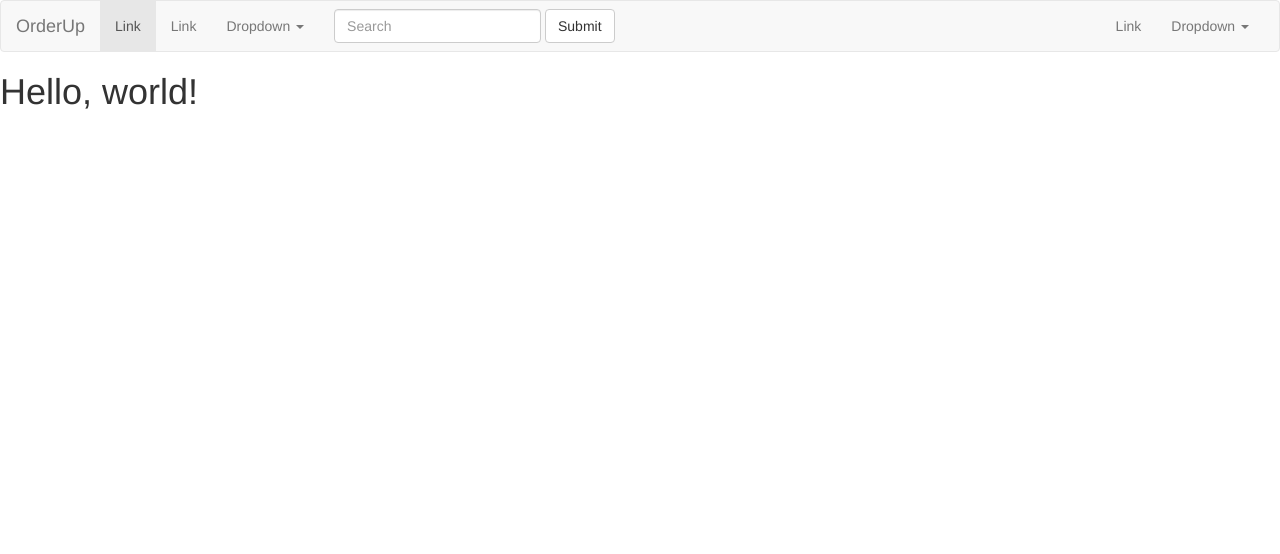
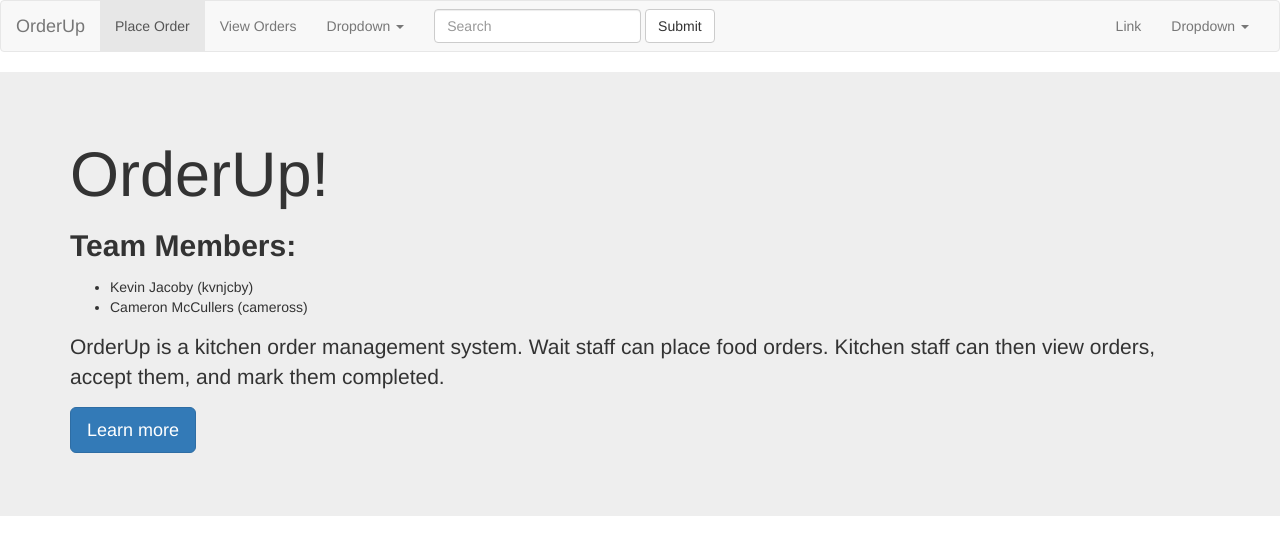
Before and after one commit to kvnjcby/orderup, a website: page index.html in a window 1280 px wide. Drawn offline with nearby package versions, Linux system fonts and the light colour scheme.

Commit message:
Info box

```diff
--- a/index.html
+++ b/index.html
@@ -34,8 +34,8 @@
         <!-- Collect the nav links, forms, and other content for toggling -->
         <div class="collapse navbar-collapse" id="bs-example-navbar-collapse-1">
           <ul class="nav navbar-nav">
-            <li class="active"><a href="#">Link <span class="sr-only">(current)</span></a></li>
-            <li><a href="#">Link</a></li>
+            <li class="active"><a href="#">Place Order <span class="sr-only">(current)</span></a></li>
+            <li><a href="#">View Orders</a></li>
             <li class="dropdown">
               <a href="#" class="dropdown-toggle" data-toggle="dropdown" role="button" aria-haspopup="true" aria-expanded="false">Dropdown <span class="caret"></span></a>
               <ul class="dropdown-menu">
@@ -72,7 +72,22 @@
       </div><!-- /.container-fluid -->
     </nav>
 
-    <h1>Hello, world!</h1>
+    <div class="jumbotron">
+      <div class="container">
+        <h1>OrderUp!</h1>
+        <h2><strong>Team Members:</strong></h2>
+        <p>
+          <ul>
+            <li>Kevin Jacoby (kvnjcby)</li>
+            <li>Cameron McCullers (cameross)</li>
+          </ul>
+        </p>
+        <p>
+          OrderUp is a kitchen order management system. Wait staff can place food orders. Kitchen staff can then view orders, accept them, and mark them completed.
+        </p>
+        <p><a class="btn btn-primary btn-lg" href="#" role="button">Learn more</a></p>
+      </div>
+    </div>
 
     <!-- jQuery (necessary for Bootstrap's JavaScript plugins) -->
     <script src="bower_components/jquery/dist/jquery.min.js"></script>
```
